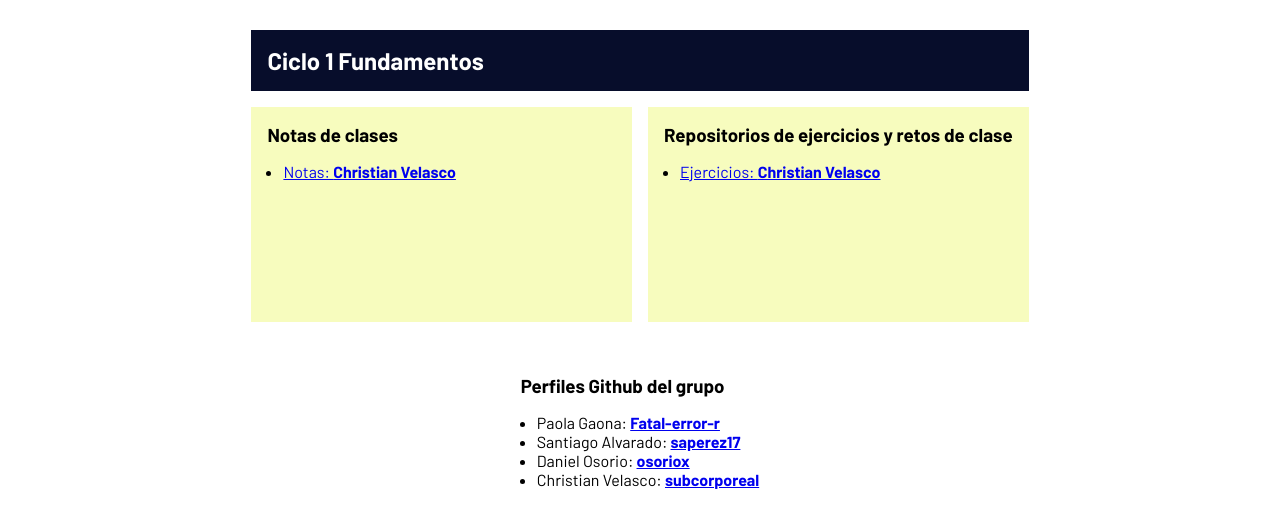
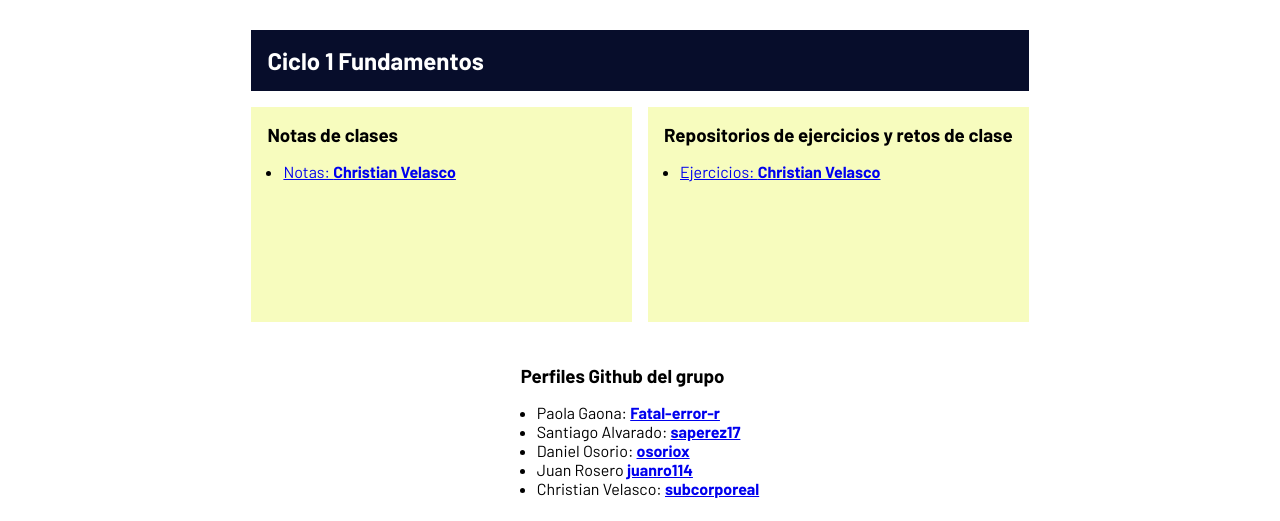
Before and after one commit to MisionTic-UTP-Grupo-28/Notebook_UTP, a plain HTML site: page index.html in a window 1280 px wide. Shown: the part 76-597 px from the top of the page. Drawn offline with Linux system fonts and the light colour scheme.

Commit message:
User added

```diff
--- a/index.html
+++ b/index.html
@@ -64,6 +64,12 @@
             <strong>osoriox</strong>
           </a>
         </li>
+        <li class="group-member">
+          Juan Rosero
+          <a href="https://github.com/juanro114" target="_blank">
+            <strong>juanro114</strong>
+          </a>
+        </li>
 
         <li class="group-member">
           Christian Velasco:
```
